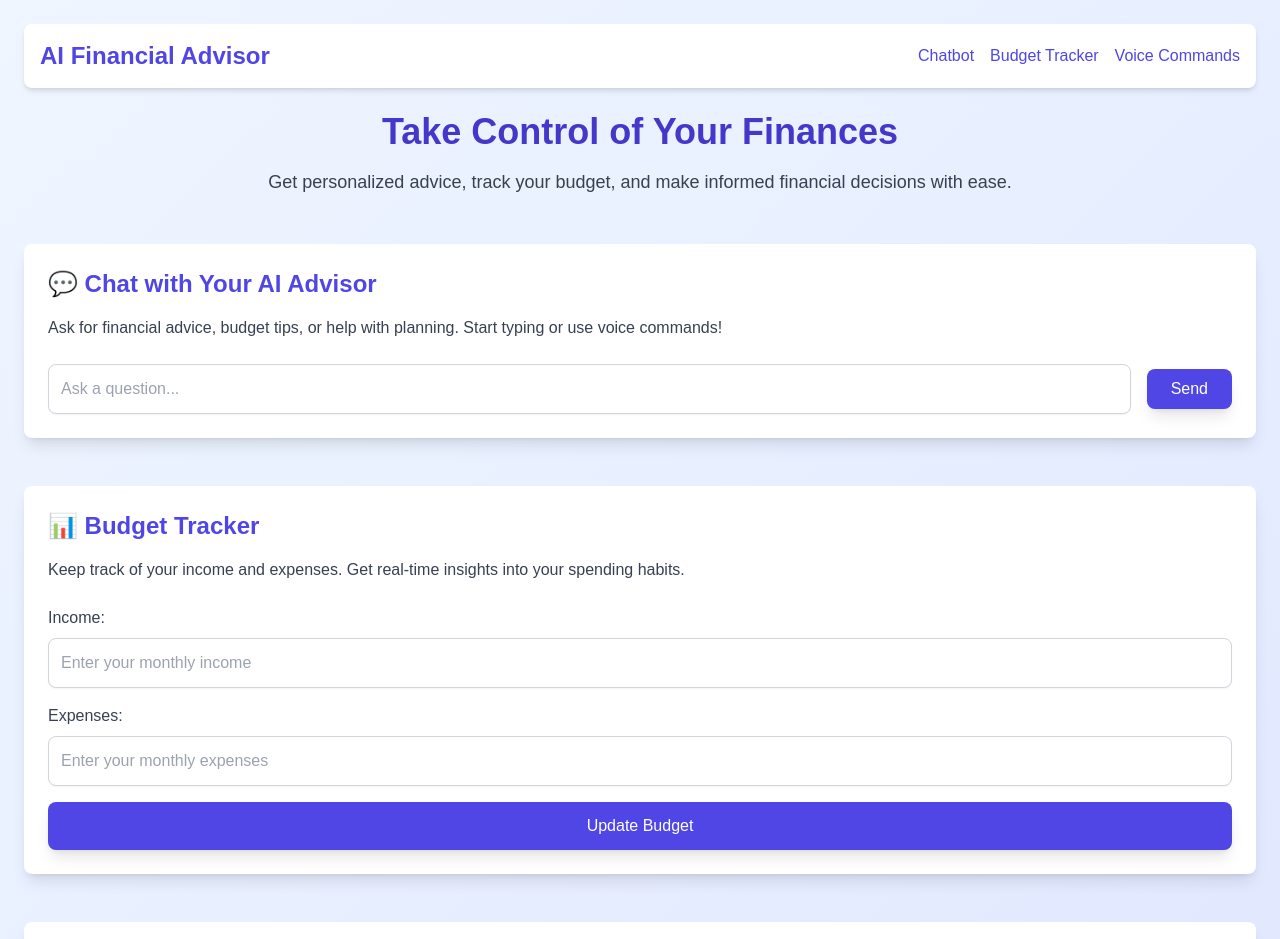
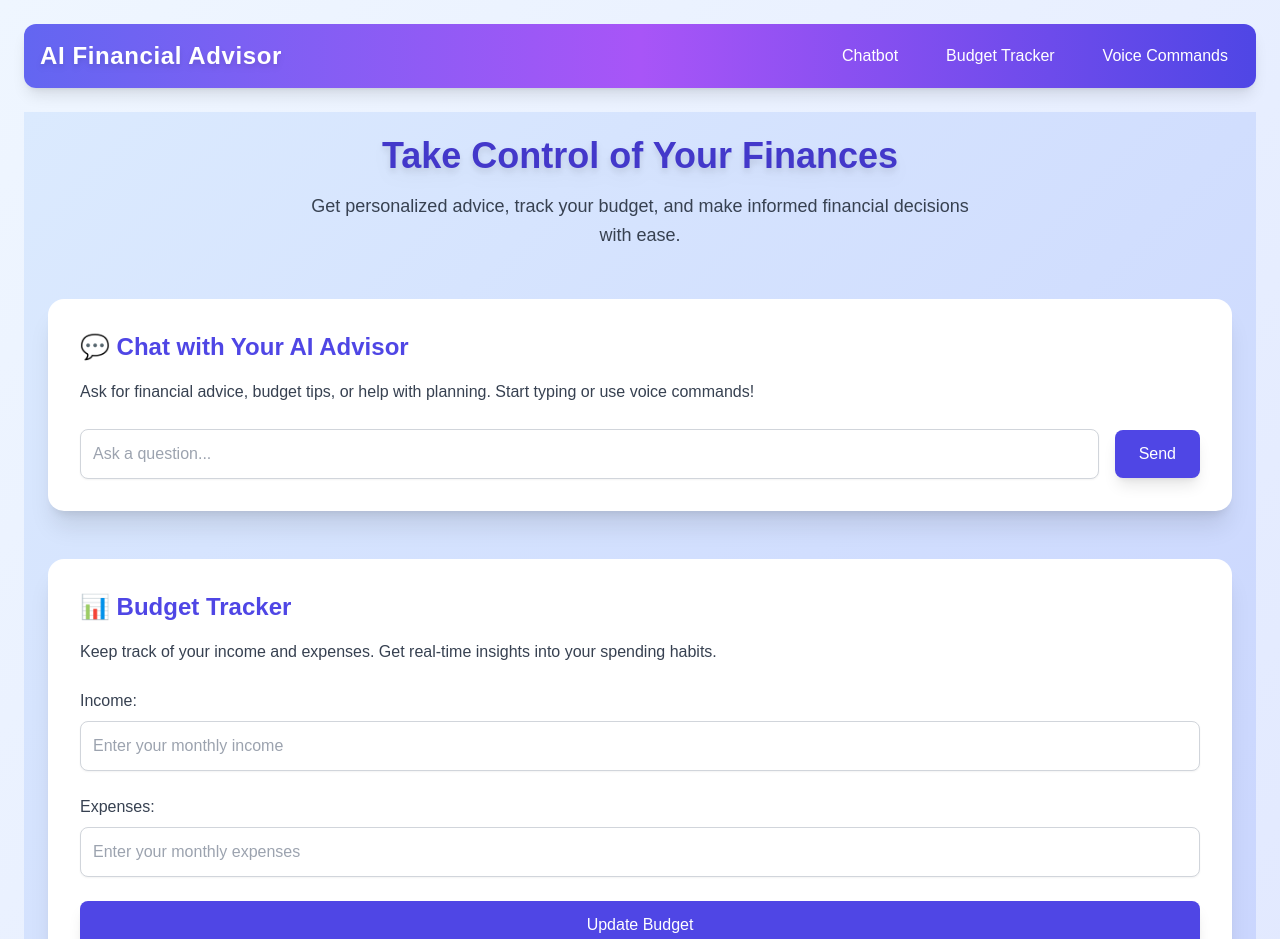
Before and after one commit to stanondieki/fin_connect, a Next.js app: page / in a window 1280 px wide. Shown: the top 939 px of the page. Built offline with nearby package versions, Linux system fonts and the light colour scheme.

Commit message:
minor commits

```diff
--- /dev/null
+++ b/components/Navbar/navbar.tsx
@@ -0,0 +1,34 @@
+import React from "react";
+import Link from "next/link";
+
+const Navbar = () => {
+  return (
+    <header className="flex justify-between items-center bg-gradient-to-r from-indigo-500 via-purple-500 to-indigo-600 shadow-lg p-4 rounded-xl mb-6">
+      <h1 className="text-2xl font-bold text-white tracking-wide drop-shadow-md">
+        AI Financial Advisor
+      </h1>
+      <nav className="space-x-6">
+        <Link
+          href="#chat"
+          className="text-white font-medium px-3 py-2 rounded-md hover:bg-white hover:text-indigo-600 transition-all duration-300"
+        >
+          Chatbot
+        </Link>
+        <Link
+          href="#budget"
+          className="text-white font-medium px-3 py-2 rounded-md hover:bg-white hover:text-indigo-600 transition-all duration-300"
+        >
+          Budget Tracker
+        </Link>
+        <Link
+          href="#voice"
+          className="text-white font-medium px-3 py-2 rounded-md hover:bg-white hover:text-indigo-600 transition-all duration-300"
+        >
+          Voice Commands
+        </Link>
+      </nav>
+    </header>
+  );
+};
+
+export default Navbar;
--- a/pages/_app.tsx
+++ b/pages/_app.tsx
@@ -1,6 +1,12 @@
-import "@/styles/globals.css";
+import "@/styles/globals.css"; // Import global styles
 import type { AppProps } from "next/app";
+import Navbar from "@/components/Navbar/navbar"; // Import the Navbar component
 
 export default function App({ Component, pageProps }: AppProps) {
-  return <Component {...pageProps} />;
+  return (
+    <div className="min-h-screen bg-gradient-to-br from-blue-50 to-indigo-100 p-6">
+      <Navbar /> {/* Add the Navbar here */}
+      <Component {...pageProps} />
+    </div>
+  );
 }
--- a/pages/index.tsx
+++ b/pages/index.tsx
@@ -1,8 +1,7 @@
 import React from "react";
 import Head from "next/head";
-import Link from "next/link";
 
-const Home: React.FC = () => {
+const Home = () => {
   return (
     <>
       <Head>
@@ -12,77 +11,46 @@ const Home: React.FC = () => {
           content="Personalized financial advice, budget tracking, and money management tips powered by AI."
         />
       </Head>
-      <main className="min-h-screen bg-gradient-to-br from-blue-50 to-indigo-100 p-6">
-        {/* Navbar */}
-        <header className="flex justify-between items-center bg-white shadow-md p-4 rounded-lg mb-6">
-          <h1 className="text-2xl font-bold text-indigo-600">AI Financial Advisor</h1>
-          <nav className="space-x-4">
-            <Link
-              href="#chat"
-              className="text-indigo-600 font-medium hover:text-indigo-800"
-            >
-              Chatbot
-            </Link>
-            <Link
-              href="#budget"
-              className="text-indigo-600 font-medium hover:text-indigo-800"
-            >
-              Budget Tracker
-            </Link>
-            <Link
-              href="#voice"
-              className="text-indigo-600 font-medium hover:text-indigo-800"
-            >
-              Voice Commands
-            </Link>
-          </nav>
-        </header>
-
+      <main className="min-h-screen bg-gradient-to-br from-blue-100 to-indigo-200 p-6">
         {/* Welcome Section */}
         <section className="text-center mb-12">
-          <h2 className="text-4xl font-bold text-indigo-700 mb-4">
+          <h2 className="text-4xl font-extrabold text-indigo-700 mb-4 drop-shadow-lg">
             Take Control of Your Finances
           </h2>
-          <p className="text-lg text-gray-700">
+          <p className="text-lg text-gray-700 max-w-2xl mx-auto leading-relaxed">
             Get personalized advice, track your budget, and make informed financial decisions with ease.
           </p>
         </section>
 
         {/* Chatbot Section */}
-        <section
-          id="chat"
-          className="bg-white p-6 shadow-lg rounded-lg mb-12"
-        >
+        <section id="chat" className="bg-white p-8 shadow-xl rounded-2xl mb-12">
           <h3 className="text-2xl font-bold text-indigo-600 mb-4">
             💬 Chat with Your AI Advisor
           </h3>
-          <p className="text-gray-700 mb-6">
+          <p className="text-gray-700 mb-6 leading-relaxed">
             Ask for financial advice, budget tips, or help with planning. Start typing or use voice commands!
           </p>
           <div className="flex items-center space-x-4">
             <input
               type="text"
               placeholder="Ask a question..."
-              className="flex-1 p-3 border border-gray-300 rounded-lg shadow-sm focus:outline-none focus:ring-2 focus:ring-indigo-500"
+              className="flex-1 text-black p-3 border border-gray-300 rounded-lg shadow-sm focus:outline-none focus:ring-2 focus:ring-indigo-500 transition duration-300"
             />
-            <button className="bg-indigo-600 text-white px-6 py-2 rounded-lg shadow-lg hover:bg-indigo-700">
+            <button className="bg-indigo-600 text-white px-6 py-3 rounded-lg shadow-lg hover:bg-indigo-700 transition duration-300">
               Send
             </button>
           </div>
         </section>
 
         {/* Budget Tracker Section */}
-        <section
-          id="budget"
-          className="bg-white p-6 shadow-lg rounded-lg mb-12"
-        >
+        <section id="budget" className="bg-white p-8 shadow-xl rounded-2xl mb-12">
           <h3 className="text-2xl font-bold text-indigo-600 mb-4">
             📊 Budget Tracker
           </h3>
-          <p className="text-gray-700 mb-6">
+          <p className="text-gray-700 mb-6 leading-relaxed">
             Keep track of your income and expenses. Get real-time insights into your spending habits.
           </p>
-          <form className="space-y-4">
+          <form className="space-y-6">
             <div>
               <label className="block text-gray-700 font-medium mb-2">
                 Income:
@@ -90,7 +58,7 @@ const Home: React.FC = () => {
               <input
                 type="number"
                 placeholder="Enter your monthly income"
-                className="w-full p-3 border border-gray-300 rounded-lg shadow-sm focus:outline-none focus:ring-2 focus:ring-indigo-500"
+                className="w-full text-black p-3 border border-gray-300 rounded-lg shadow-sm focus:outline-none focus:ring-2 focus:ring-indigo-500 transition duration-300"
               />
             </div>
             <div>
@@ -100,12 +68,12 @@ const Home: React.FC = () => {
               <input
                 type="number"
                 placeholder="Enter your monthly expenses"
-                className="w-full p-3 border border-gray-300 rounded-lg shadow-sm focus:outline-none focus:ring-2 focus:ring-indigo-500"
+                className="w-full text-black p-3 border border-gray-300 rounded-lg shadow-sm focus:outline-none focus:ring-2 focus:ring-indigo-500 transition duration-300"
               />
             </div>
             <button
               type="submit"
-              className="w-full bg-indigo-600 text-white px-6 py-3 rounded-lg shadow-lg hover:bg-indigo-700"
+              className="w-full bg-indigo-600 text-white px-6 py-3 rounded-lg shadow-lg hover:bg-indigo-700 transition duration-300"
             >
               Update Budget
             </button>
@@ -113,17 +81,14 @@ const Home: React.FC = () => {
         </section>
 
         {/* Voice Command Section */}
-        <section
-          id="voice"
-          className="bg-white p-6 shadow-lg rounded-lg mb-12"
-        >
+        <section id="voice" className="bg-white p-8 shadow-xl rounded-2xl mb-12">
           <h3 className="text-2xl font-bold text-indigo-600 mb-4">
             🎙️ Voice Commands
           </h3>
-          <p className="text-gray-700 mb-6">
+          <p className="text-gray-700 mb-6 leading-relaxed">
             Use your voice to interact with the chatbot. Enable microphone access to start.
           </p>
-          <button className="bg-green-600 text-white px-6 py-3 rounded-lg shadow-lg hover:bg-green-700">
+          <button className="bg-green-600 text-white px-6 py-3 rounded-lg shadow-lg hover:bg-green-700 transition duration-300">
             Start Voice Input
           </button>
         </section>
```
